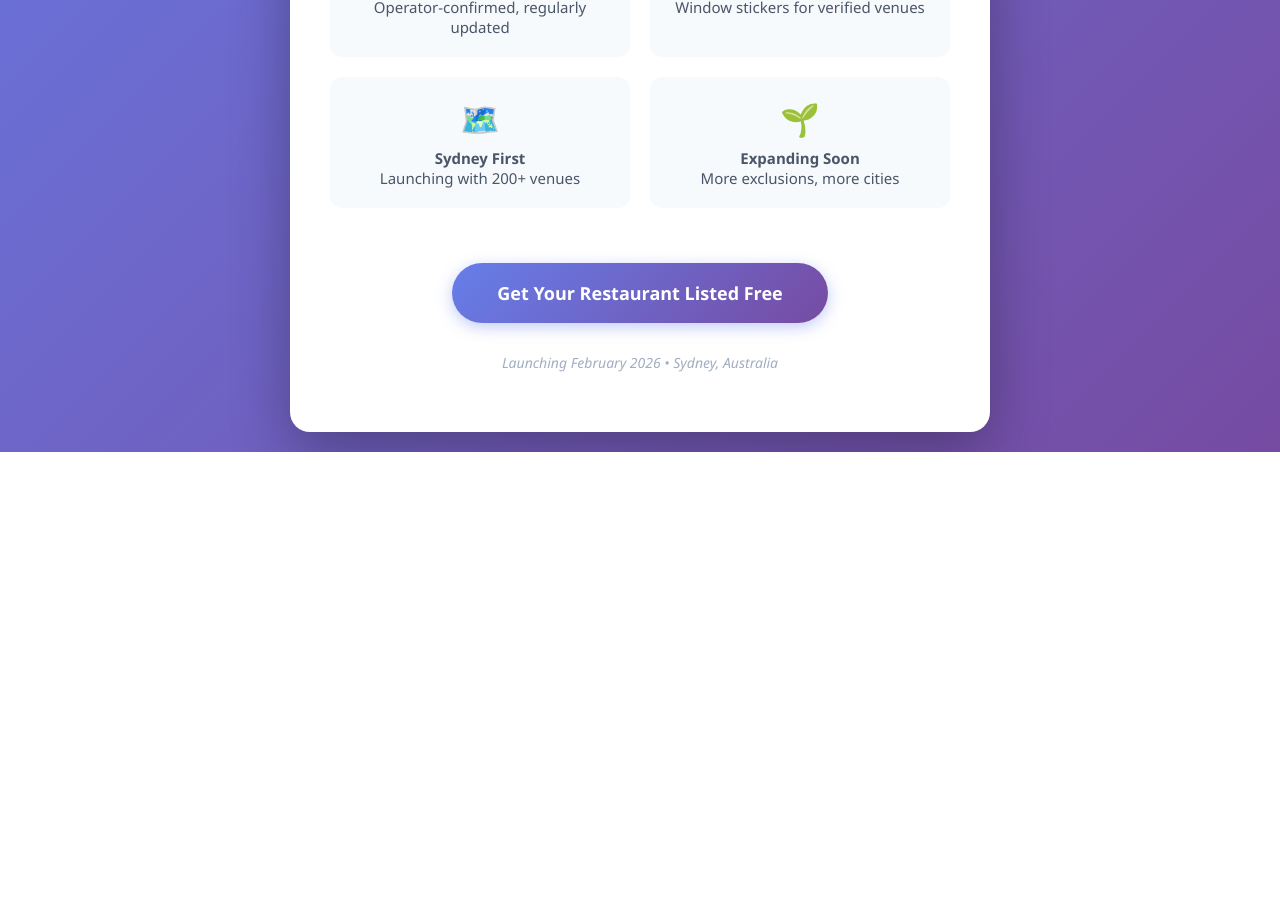
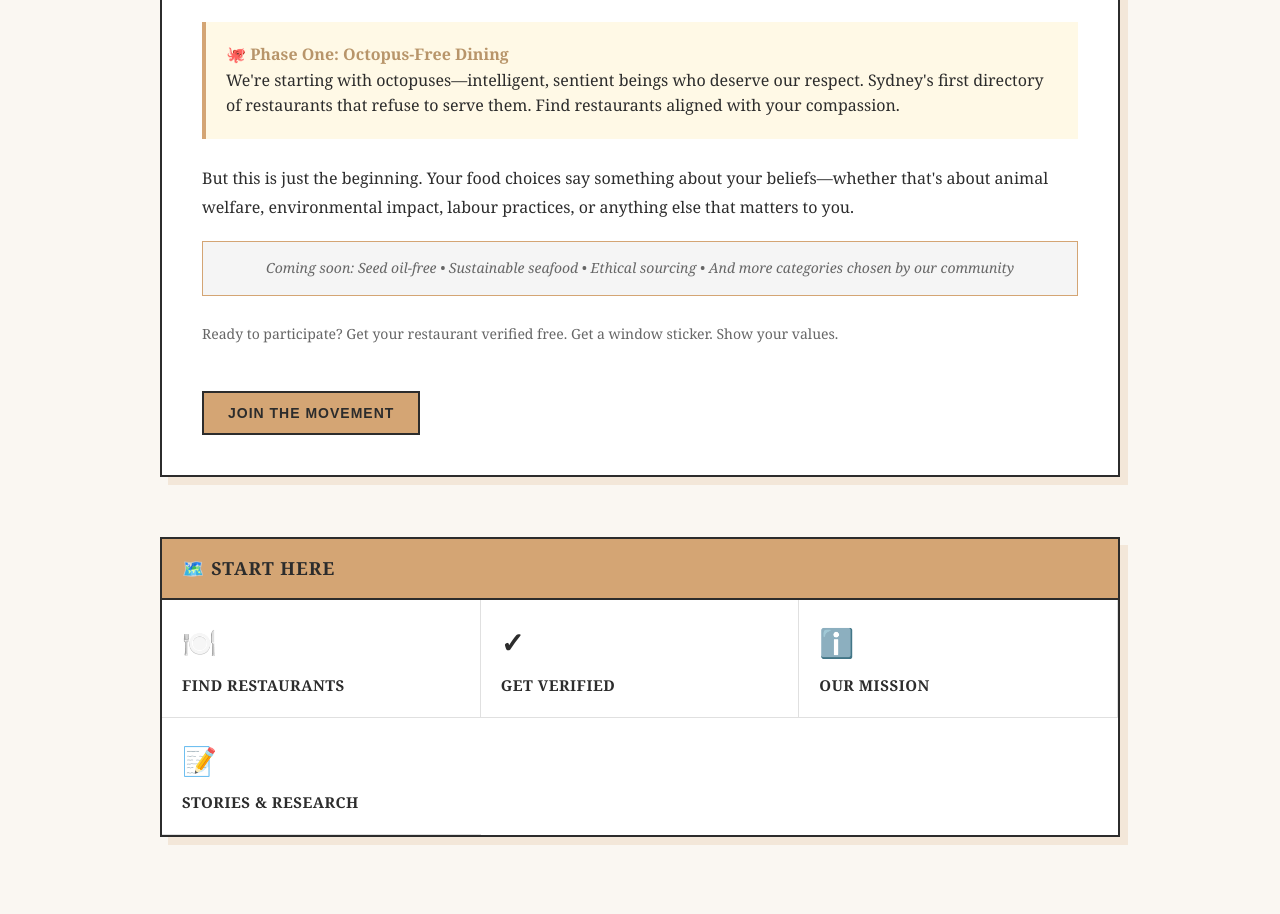
Before and after one commit to cathymguo/offlimitsfood, a plain HTML site: page index.html in a window 1280 px wide. Shown: the part 684-1598 px from the top of the page. Before the commit the page ends 1136 px from the top, so only its background shows below. Drawn offline with Linux system fonts and the light colour scheme.

Commit message:
Update index.html

```diff
--- a/index.html
+++ b/index.html
@@ -3,171 +3,277 @@
 <head>
     <meta charset="UTF-8">
     <meta name="viewport" content="width=device-width, initial-scale=1.0">
-    <title>OffLimitsFood - Dine According to Your Values</title>
+    <title>OffLimitsFood - Vote With Your Wallet</title>
     <style>
         * {
             margin: 0;
             padding: 0;
             box-sizing: border-box;
         }
+
         body {
-            font-family: 'Segoe UI', Tahoma, Geneva, Verdana, sans-serif;
-            background: linear-gradient(135deg, #667eea 0%, #764ba2 100%);
-            min-height: 100vh;
-            display: flex;
-            align-items: center;
-            justify-content: center;
+            font-family: 'Georgia', serif;
+            background-color: #faf7f2;
+            color: #2c2c2c;
+            line-height: 1.6;
+        }
+
+        header {
+            background: linear-gradient(135deg, #d4a574 0%, #b8956a 100%);
+            padding: 60px 20px;
+            text-align: center;
+            border-bottom: 3px solid #2c2c2c;
+            box-shadow: 0 4px 6px rgba(0,0,0,0.1);
+        }
+
+        .logo {
+            font-size: 72px;
+            margin-bottom: 15px;
+        }
+
+        h1 {
+            font-size: 48px;
+            font-weight: normal;
+            letter-spacing: 2px;
+            color: #2c2c2c;
+            margin-bottom: 20px;
+            text-transform: uppercase;
+        }
+
+        .tagline {
+            font-size: 28px;
+            font-style: italic;
+            color: #2c2c2c;
+            font-weight: normal;
+            letter-spacing: 1px;
+        }
+
+        .container {
+            max-width: 1000px;
+            margin: 60px auto;
+            padding: 0 20px;
+        }
+
+        .intro-section {
+            background: white;
+            border: 2px solid #2c2c2c;
+            padding: 40px;
+            margin-bottom: 60px;
+            box-shadow: 8px 8px 0 rgba(212, 165, 116, 0.2);
+        }
+
+        .intro-section h2 {
+            font-size: 28px;
+            margin-bottom: 20px;
+            text-transform: uppercase;
+            letter-spacing: 1px;
+            border-bottom: 2px solid #d4a574;
+            padding-bottom: 15px;
+        }
+
+        .intro-section p {
+            font-size: 16px;
+            margin-bottom: 15px;
+            line-height: 1.8;
+        }
+
+        .mission-highlight {
+            background: #fff9e6;
+            border-left: 4px solid #d4a574;
             padding: 20px;
+            margin: 25px 0;
+            font-size: 16px;
         }
-        .container {
+
+        .mission-highlight strong {
+            color: #b8956a;
+        }
+
+        .expansion-message {
+            background: #f5f5f5;
+            border: 1px solid #d4a574;
+            padding: 15px;
+            margin: 20px 0;
+            font-size: 14px;
+            font-style: italic;
+            text-align: center;
+            color: #666;
+        }
+
+        nav {
             background: white;
-            border-radius: 20px;
-            padding: 60px 40px;
-            max-width: 700px;
-            box-shadow: 0 20px 60px rgba(0,0,0,0.3);
-            text-align: center;
+            border: 2px solid #2c2c2c;
+            margin: 60px auto;
+            max-width: 1000px;
+            box-shadow: 8px 8px 0 rgba(212, 165, 116, 0.2);
         }
-        .logo {
-            font-size: 64px;
-            margin-bottom: 20px;
+
+        nav h3 {
+            background: #d4a574;
+            color: #2c2c2c;
+            padding: 15px 20px;
+            font-size: 18px;
+            text-transform: uppercase;
+            letter-spacing: 1px;
+            border-bottom: 2px solid #2c2c2c;
         }
-        h1 {
-            font-size: 42px;
-            color: #2d3748;
-            margin-bottom: 15px;
-            font-weight: 700;
-            letter-spacing: -1px;
+
+        .nav-links {
+            display: grid;
+            grid-template-columns: repeat(auto-fit, minmax(250px, 1fr));
+            gap: 0;
         }
-        .tagline {
-            font-size: 22px;
-            color: #4a5568;
-            margin-bottom: 35px;
-            line-height: 1.5;
-            font-weight: 300;
+
+        .nav-links a {
+            display: block;
+            padding: 20px;
+            text-decoration: none;
+            color: #2c2c2c;
+            border-right: 1px solid #e0e0e0;
+            border-bottom: 1px solid #e0e0e0;
+            transition: background 0.3s;
+            font-size: 15px;
+            text-transform: uppercase;
+            letter-spacing: 0.5px;
+            font-weight: bold;
         }
-        .mission {
-            background: #f7fafc;
-            border-left: 4px solid #667eea;
-            padding: 25px;
-            margin: 35px 0;
-            text-align: left;
-            border-radius: 8px;
+
+        .nav-links a:last-child {
+            border-right: none;
         }
-        .mission-title {
-            font-size: 18px;
-            font-weight: 600;
-            color: #2d3748;
-            margin-bottom: 12px;
-            display: flex;
-            align-items: center;
-            gap: 8px;
+
+        .nav-links a:hover {
+            background: #fff9e6;
+            border-left: 4px solid #d4a574;
+            padding-left: 16px;
         }
-        .mission-text {
-            font-size: 16px;
-            color: #4a5568;
-            line-height: 1.7;
-        }
-        .cta-button {
-            display: inline-block;
-            background: linear-gradient(135deg, #667eea 0%, #764ba2 100%);
-            color: white;
-            padding: 18px 45px;
-            font-size: 18px;
-            font-weight: 600;
-            border-radius: 50px;
-            text-decoration: none;
-            margin-top: 20px;
-            transition: transform 0.2s, box-shadow 0.2s;
-            box-shadow: 0 4px 15px rgba(102, 126, 234, 0.4);
-        }
-        .cta-button:hover {
-            transform: translateY(-2px);
-            box-shadow: 0 6px 20px rgba(102, 126, 234, 0.6);
-        }
-        .features {
-            display: grid;
-            grid-template-columns: 1fr 1fr;
-            gap: 20px;
-            margin: 35px 0;
-        }
-        .feature {
-            background: #f7fafc;
-            padding: 20px;
-            border-radius: 12px;
-            font-size: 15px;
-            color: #4a5568;
-        }
-        .feature-icon {
-            font-size: 32px;
+
+        .nav-links a .icon {
+            display: block;
+            font-size: 28px;
             margin-bottom: 8px;
         }
+
         .coming-soon {
+            background: #d4a574;
+            color: #2c2c2c;
+            padding: 12px 24px;
+            border: 2px solid #2c2c2c;
+            border-radius: 0;
+            text-decoration: none;
+            display: inline-block;
+            margin-top: 30px;
+            font-weight: bold;
+            letter-spacing: 1px;
+            transition: all 0.3s;
+            text-transform: uppercase;
             font-size: 14px;
-            color: #a0aec0;
-            margin-top: 30px;
-            font-style: italic;
         }
-        @media (max-width: 600px) {
-            .container {
-                padding: 40px 25px;
+
+        .coming-soon:hover {
+            background: #b8956a;
+            transform: translate(2px, 2px);
+            box-shadow: 6px 6px 0 rgba(212, 165, 116, 0.3);
+        }
+
+        footer {
+            background: #2c2c2c;
+            color: #faf7f2;
+            text-align: center;
+            padding: 30px 20px;
+            margin-top: 80px;
+            font-size: 13px;
+            letter-spacing: 0.5px;
+        }
+
+        footer p {
+            margin-bottom: 10px;
+        }
+
+        @media (max-width: 768px) {
+            h1 {
+                font-size: 36px;
             }
-            h1 {
-                font-size: 32px;
+
+            .tagline {
+                font-size: 22px;
             }
-            .tagline {
-                font-size: 18px;
+
+            .nav-links {
+                grid-template-columns: 1fr;
             }
-            .features {
-                grid-template-columns: 1fr;
+
+            .intro-section {
+                padding: 25px;
             }
         }
     </style>
 </head>
 <body>
-    <div class="container">
+    <header>
         <div class="logo">🐙</div>
         <h1>OffLimitsFood</h1>
-        <p class="tagline">Dine according to your values.<br>Support restaurants that align with your beliefs.</p>
+        <div class="tagline">Vote with your wallet.<br>Support a future of your dreams.</div>
+    </header>
 
-        <div class="mission">
-            <div class="mission-title">
-                <span>💜</span>
-                <span>Our First Mission: Octopus-Free Dining</span>
+    <div class="container">
+        <div class="intro-section">
+            <h2>What We're Building</h2>
+
+            <p>
+                Every time you eat out, you're voting. Your wallet sends a message about what kind of world you want to live in.
+                OffLimitsFood connects conscious eaters with restaurants that share your values.
+            </p>
+
+            <div class="mission-highlight">
+                <strong>🐙 Phase One: Octopus-Free Dining</strong><br>
+                We're starting with octopuses—intelligent, sentient beings who deserve our respect. Sydney's first directory of restaurants
+                that refuse to serve them. Find restaurants aligned with your compassion.
             </div>
-            <p class="mission-text">
-                Octopuses are intelligent, sentient beings capable of complex emotions and problem-solving.
-                We're building Sydney's first directory of restaurants that choose not to serve octopus—so you can eat out knowing your values are respected.
+
+            <p>
+                But this is just the beginning. Your food choices say something about your beliefs—whether that's about animal welfare,
+                environmental impact, labour practices, or anything else that matters to you.
             </p>
+
+            <div class="expansion-message">
+                Coming soon: Seed oil-free • Sustainable seafood • Ethical sourcing • And more categories chosen by our community
+            </div>
+
+            <p style="margin-top: 25px; font-size: 14px; color: #666;">
+                Ready to participate? Get your restaurant verified free. Get a window sticker. Show your values.
+            </p>
+
+            <button class="coming-soon">Join the Movement</button>
         </div>
 
-        <div class="features">
-            <div class="feature">
-                <div class="feature-icon">✓</div>
-                <strong>Verified Listings</strong><br>
-                Operator-confirmed, regularly updated
+        <nav>
+            <h3>🗺️ Start Here</h3>
+            <div class="nav-links">
+                <a href="restaurants.html">
+                    <span class="icon">🍽️</span>
+                    Find Restaurants
+                </a>
+                <a href="submit.html">
+                    <span class="icon">✓</span>
+                    Get Verified
+                </a>
+                <a href="about.html">
+                    <span class="icon">ℹ️</span>
+                    Our Mission
+                </a>
+                <a href="blog.html">
+                    <span class="icon">📝</span>
+                    Stories & Research
+                </a>
             </div>
-            <div class="feature">
-                <div class="feature-icon">🏆</div>
-                <strong>Free Certification</strong><br>
-                Window stickers for verified venues
-            </div>
-            <div class="feature">
-                <div class="feature-icon">🗺️</div>
-                <strong>Sydney First</strong><br>
-                Launching with 200+ venues
-            </div>
-            <div class="feature">
-                <div class="feature-icon">🌱</div>
-                <strong>Expanding Soon</strong><br>
-                More exclusions, more cities
-            </div>
-        </div>
+        </nav>
+    </div>
 
-        <a href="#" class="cta-button">Get Your Restaurant Listed Free</a>
-
-        <p class="coming-soon">
-            Launching February 2026 • Sydney, Australia
-        </p>
-    </div>
+    <footer>
+        <p><strong>OffLimitsFood</strong> — Conscious eating for Sydney</p>
+        <p>Vote with your wallet. Support restaurants that match your values.</p>
+        <p style="margin-top: 20px; font-size: 12px;">Built on the belief that ethical eating is possible. Coming soon to your city.</p>
+    </footer>
 </body>
 </html>
```
